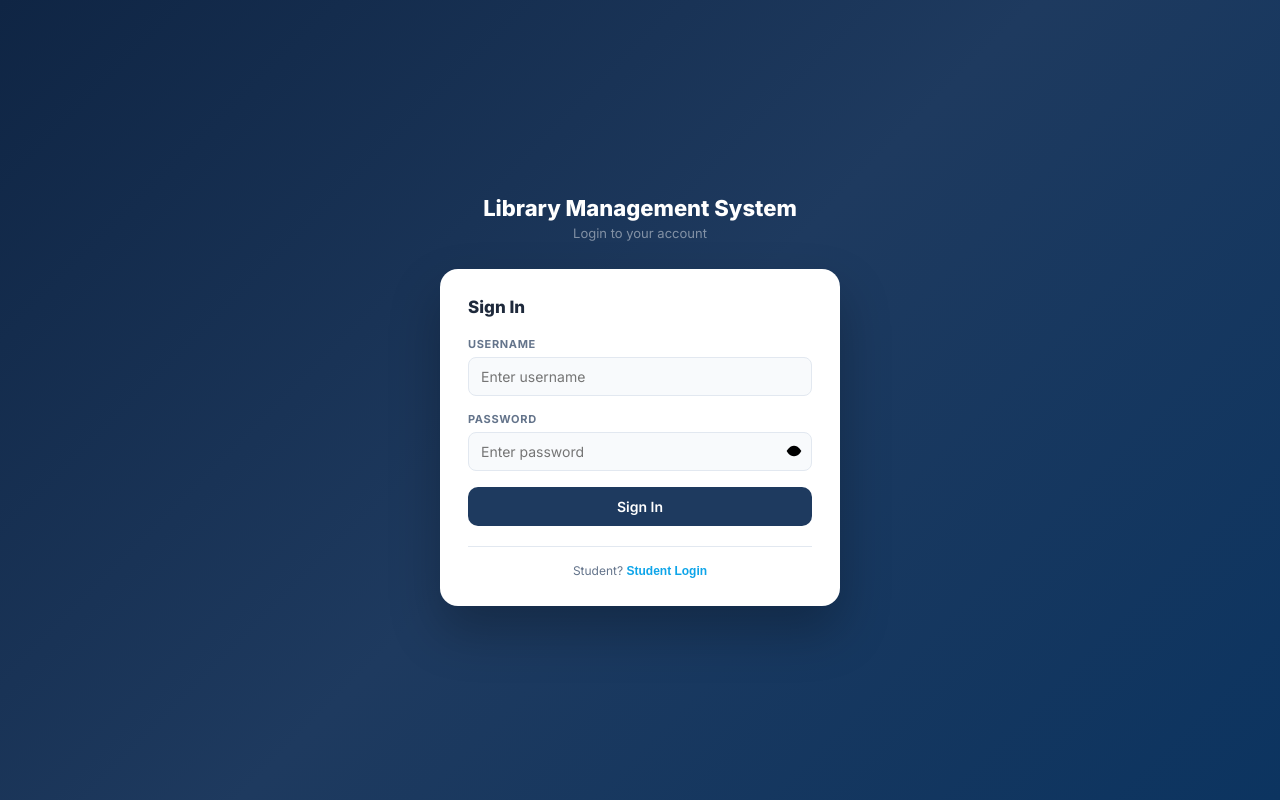
After one commit to nehabasnet/library_management_system, a Django app: page /login/ in a window 1280 px wide. The commit adds this page. Run offline with Django 5.2, Linux system fonts and the light colour scheme.

Commit message:
Login Page added

```diff
--- a/library_management/library/views.py
+++ b/library_management/library/views.py
@@ -1,5 +1,26 @@
-from django.shortcuts import render
-
+from django.shortcuts import render, redirect
+from django.contrib.auth import authenticate, login
 
 def home(request):
     return render(request, 'library/index.html')
+
+
+def login_view(request):
+
+    if request.method == 'POST':
+
+        username = request.POST.get('username')
+        password = request.POST.get('password')
+
+        user = authenticate(request, username=username, password=password)
+
+        if user is not None:
+            login(request, user)
+            return redirect('home')
+
+        else:
+            return render(request, 'library/login.html', {
+                'error': 'Invalid username or password'
+            })
+
+    return render(request, 'library/login.html')
--- a/library_management/library_management/urls.py
+++ b/library_management/library_management/urls.py
@@ -21,4 +21,5 @@ from library import views
 urlpatterns = [
     path('admin/', admin.site.urls),
     path('', views.home, name='home'),
+    path('login/', views.login_view, name='login'),
 ]
--- a/library_management/templates/library/index.html
+++ b/library_management/templates/library/index.html
@@ -1,3 +1,4 @@
+{% load static %}
 <!doctype html>
 <html lang="en">
   <head>
@@ -136,7 +137,7 @@
         </ul>
       </div>
 
-      <a href="#" class="login-btn">Sign Up/In</a>
+      <a href="{% url 'login' %}" class="login-btn">Login</a>
     </nav>
 
     <section class="hero">
--- /dev/null
+++ b/library_management/templates/library/login.html
@@ -0,0 +1,205 @@
+{% load static %}
+<!DOCTYPE html>
+<html lang="en">
+<head>
+    <meta charset="UTF-8">
+    <meta name="viewport" content="width=device-width, initial-scale=1.0">
+    <title>Document</title>
+    <link rel="stylesheet" href="{% static 'library/css/login.css' %}">
+    <link href="https://fonts.googleapis.com/css2?family=Inter:wght@400;500;600;700;800;900&display=swap" rel="stylesheet">
+    <style>
+      :root {
+    --primary: #1E3A5F;
+    --primary-dark: #162d4a;
+    --accent: #0EA5E9;
+    --accent-dark: #0284C7;
+    --bg: #F1F5F9;
+    --card: #ffffff;
+    --text: #1E293B;
+    --muted: #64748B;
+    --border: #E2E8F0;
+    --success: #22C55E;
+    --warning: #F59E0B;
+    --danger: #EF4444;
+    --radius: 12px;
+  }
+  * { box-sizing: border-box; margin: 0; padding: 0; }
+  body { font-family: 'Inter', sans-serif; background: var(--bg); color: var(--text); font-size: 14px; }
+
+  /* ── Utilities ── */
+  .hidden { display: none !important; }
+  .flex { display: flex; }
+  .flex-col { flex-direction: column; }
+  .items-center { align-items: center; }
+  .justify-between { justify-content: space-between; }
+  .gap-2 { gap: 8px; }
+  .gap-3 { gap: 12px; }
+  .gap-4 { gap: 16px; }
+  .gap-5 { gap: 20px; }
+  .flex-1 { flex: 1; }
+  .w-full { width: 100%; }
+  .relative { position: relative; }
+  .truncate { overflow: hidden; text-overflow: ellipsis; white-space: nowrap; }
+  .space-y-4 > * + * { margin-top: 16px; }
+  .space-y-5 > * + * { margin-top: 20px; }
+  .grid-2 { display: grid; grid-template-columns: 1fr 1fr; gap: 16px; }
+  .grid-3 { display: grid; grid-template-columns: 1fr 1fr 1fr; gap: 16px; }
+  .grid-4 { display: grid; grid-template-columns: repeat(4,1fr); gap: 16px; }
+  .grid-4-books { display: grid; grid-template-columns: repeat(4,1fr); gap: 16px; }
+
+    /* ── Auth screens ── */
+  .auth-screen {
+    display: flex;
+    justify-content: center;
+    align-items: center;
+    min-height: 100vh;
+    background: linear-gradient(135deg, #0F2544 0%, #1E3A5F 50%, #0c3460 100%);
+    align-items: center; justify-content: center; padding: 16px;
+    flex-direction: column;
+  }
+  .auth-logo {
+    width: 64px; height: 64px;
+    background: rgba(14,165,233,0.2);
+    border: 1px solid rgba(14,165,233,0.3);
+    border-radius: 18px;
+    display: flex; align-items: center; justify-content: center;
+    margin: 0 auto 16px;
+  }
+  .auth-logo svg { width: 32px; height: 32px; color: #0EA5E9; }
+  .auth-title { color: white; font-size: 22px; font-weight: 800; text-align: center; }
+  .auth-subtitle { color: rgba(255,255,255,0.45); font-size: 13px; text-align: center; margin-top: 4px; }
+  .auth-card {
+    background: white; border-radius: 18px;
+    box-shadow: 0 25px 50px rgba(0,0,0,0.25);
+    padding: 28px; width: 100%; max-width: 400px; margin-top: 28px;
+  }
+  .auth-card-wide { max-width: 420px; }
+
+  /* ── Form elements ── */
+  .form-group { margin-bottom: 0; }
+  .form-label {
+    display: block; font-size: 11px; font-weight: 700;
+    color: var(--muted); text-transform: uppercase; letter-spacing: 0.06em; margin-bottom: 6px;
+  }
+  .form-input {
+    width: 100%; padding: 10px 12px; border-radius: 8px;
+    border: 1px solid var(--border); background: #F8FAFC;
+    font-size: 14px; color: var(--text); outline: none;
+    font-family: 'Inter', sans-serif;
+    transition: border-color 0.15s, box-shadow 0.15s;
+  }
+  .form-input:focus { border-color: var(--accent); box-shadow: 0 0 0 3px rgba(14,165,233,0.15); background: white; }
+  .form-input.error { border-color: var(--danger); background: #FFF5F5; }
+  .form-input:read-only { background: #F1F5F9; color: var(--muted); cursor: not-allowed; }
+  .form-input-wrap { position: relative; }
+  .form-input-wrap .form-input { padding-right: 38px; }
+  .input-right-btn {
+    position: absolute; right: 10px; top: 50%; transform: translateY(-50%);
+    background: none; border: none; cursor: pointer; color: var(--muted);
+    display: flex; align-items: center; padding: 0;
+  }
+  .input-right-btn:hover { color: var(--text); }
+  .form-error { color: var(--danger); font-size: 11px; margin-top: 4px; }
+  .form-select {
+    width: 100%; padding: 10px 12px; border-radius: 8px;
+    border: 1px solid var(--border); background: #F8FAFC;
+    font-size: 14px; color: var(--text); outline: none; cursor: pointer;
+    font-family: 'Inter', sans-serif;
+  }
+  .form-select:focus { border-color: var(--accent); box-shadow: 0 0 0 3px rgba(14,165,233,0.15); }
+
+  /* ── Buttons ── */
+  .btn {
+    display: inline-flex; align-items: center; justify-content: center; gap: 6px;
+    padding: 10px 16px; border-radius: 8px; font-size: 14px; font-weight: 600;
+    border: none; cursor: pointer; transition: all 0.15s; font-family: 'Inter', sans-serif;
+    white-space: nowrap;
+  }
+  .btn-primary { background: var(--primary); color: white; }
+  .btn-primary:hover { background: var(--primary-dark); box-shadow: 0 4px 12px rgba(30,58,95,0.3); }
+  .btn-accent { background: var(--accent); color: white; }
+  .btn-accent:hover { background: var(--accent-dark); }
+  .btn-ghost { background: transparent; border: 1px solid var(--border); color: var(--muted); }
+  .btn-ghost:hover { background: var(--bg); }
+  .btn-success { background: #16a34a; color: white; }
+  .btn-success:hover { background: #15803d; }
+  .btn-sm { padding: 6px 12px; font-size: 12px; border-radius: 6px; }
+  .btn-return { background: #f0fdf4; color: #15803d; border: none; }
+  .btn-return:hover { background: #dcfce7; }
+  .btn-icon { width: 28px; height: 28px; padding: 0; border-radius: 6px; background: transparent; border: none; cursor: pointer; display: inline-flex; align-items: center; justify-content: center; transition: background 0.15s; }
+  .btn-icon:hover { background: var(--bg); }
+  .btn-icon.edit:hover { background: #EFF6FF; }
+  .btn-icon.delete:hover { background: #FFF5F5; }
+  .btn-full { width: 100%; padding: 11px; border-radius: 10px; }
+  .btn:disabled { background: #CBD5E1; cursor: not-allowed; }
+</style>
+</head>
+<body>
+    <div id="screen-admin-login" class="screen auth-screen">
+  <div style="text-align:center;margin-bottom:0;">
+    <div class="auth-title">Library Management System</div>
+    <div class="auth-subtitle">Login to your account</div>
+  </div>
+  <div class="auth-card">
+    <h2 style="font-size:17px;font-weight:800;color:var(--text);margin-bottom:20px;">Sign In</h2>
+    <form method="POST" class="space-y-4">
+
+    {% csrf_token %}
+
+    <div class="form-group">
+        <label class="form-label">Username</label>
+
+        <input
+            name="username"
+            class="form-input"
+            placeholder="Enter username"
+            type="text"
+        >
+    </div>
+
+    <div class="form-group">
+        <label class="form-label">Password</label>
+
+        <div class="form-input-wrap">
+
+            <input
+                id="admin-password"
+                name="password"
+                class="form-input"
+                placeholder="Enter password"
+                type="password"
+            >
+
+            <button
+                type="button"
+                class="input-right-btn"
+                onclick="togglePw('admin-password',this)"
+            >
+                <svg width="16" height="16" viewBox="0 0 24 24">
+                    <path d="M1 12s4-8 11-8 11 8 11 8-4 8-11 8-11-8-11-8z"/>
+                    <circle cx="12" cy="12" r="3"/>
+                </svg>
+            </button>
+
+        </div>
+    </div>
+
+    <button type="submit" class="btn btn-primary btn-full">
+        Sign In
+    </button>
+
+</form>
+
+{% if error %}
+<div class="alert alert-error" style="margin-top:16px;">
+    {{ error }}
+</div>
+{% endif %}
+    <div style="margin-top:20px;padding-top:16px;border-top:1px solid var(--border);text-align:center;">
+      <p style="font-size:12px;color:var(--muted); ">Student? <button style="background:none;border:none;color:var(--accent);font-weight:700;cursor:pointer;font-size:12px;" onclick="showScreen('screen-student-login')">Student Login</button></p>
+      <p style="font-size:10px;color:#CBD5E1;font-style:italic;"></p>
+    </div>
+  </div>
+</div>
+</body>
+</html>
```
